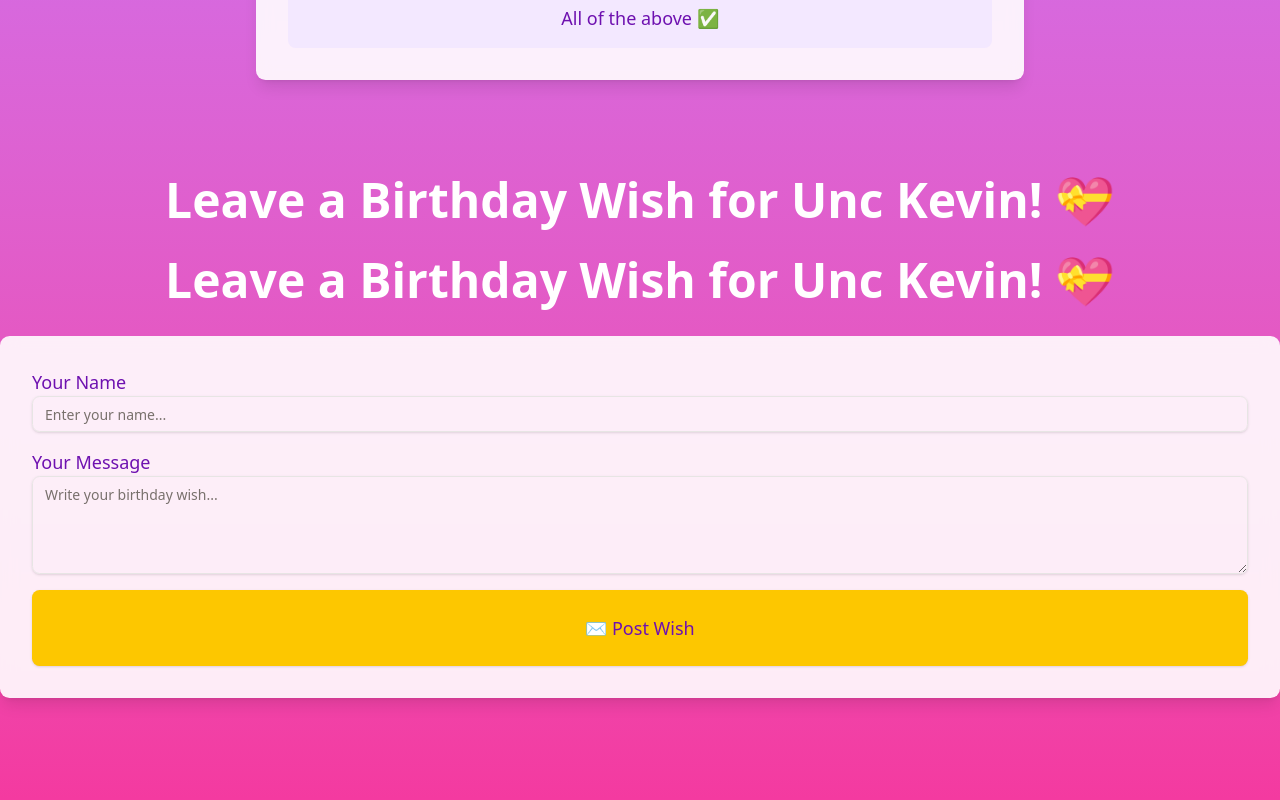
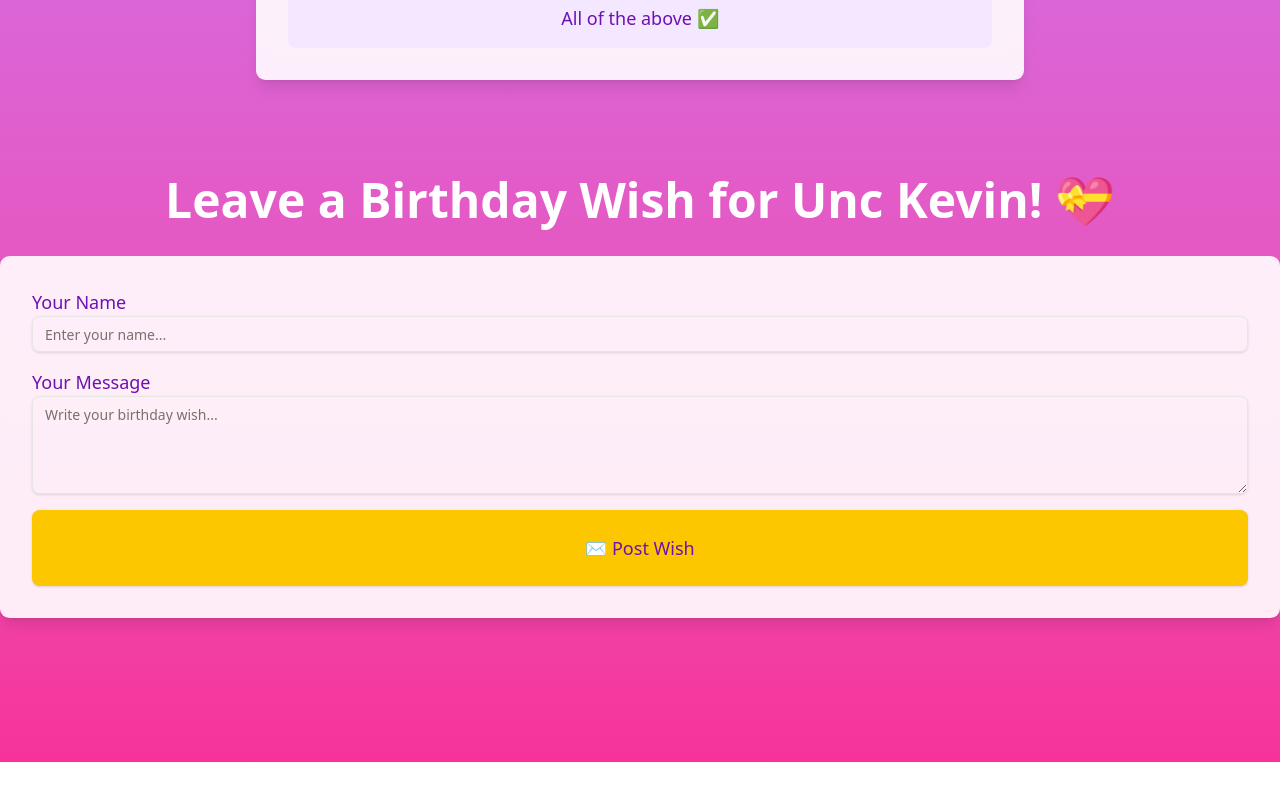
Before and after one commit to braden-w/2025-kevin-birthday, a React (Vite) app: page / in a window 1280 px wide. Shown: the part 1924-2724 px from the top of the page. After the commit the page ends 2686 px from the top, so only its background shows below. Built offline with nearby package versions, Linux system fonts and the light colour scheme.

Commit message:
chore: simplify mesage wall stuff

```diff
--- a/src/components/MessageWall.tsx
+++ b/src/components/MessageWall.tsx
@@ -22,10 +22,7 @@ export function MessageWall() {
 	};
 
 	return (
-		<section className="space-y-8">
-			<h2 className="text-4xl md:text-5xl font-bold text-center">
-				Leave a Birthday Wish for Unc Kevin! 💝
-			</h2>
+		<>
 			<form
 				onSubmit={handleSubmit}
 				className="bg-white/90 backdrop-blur text-purple-800 p-8 rounded-lg shadow-lg space-y-4"
@@ -80,6 +77,6 @@ export function MessageWall() {
 					))}
 				</AnimatePresence>
 			</div>
-		</section>
+		</>
 	);
 }
```
